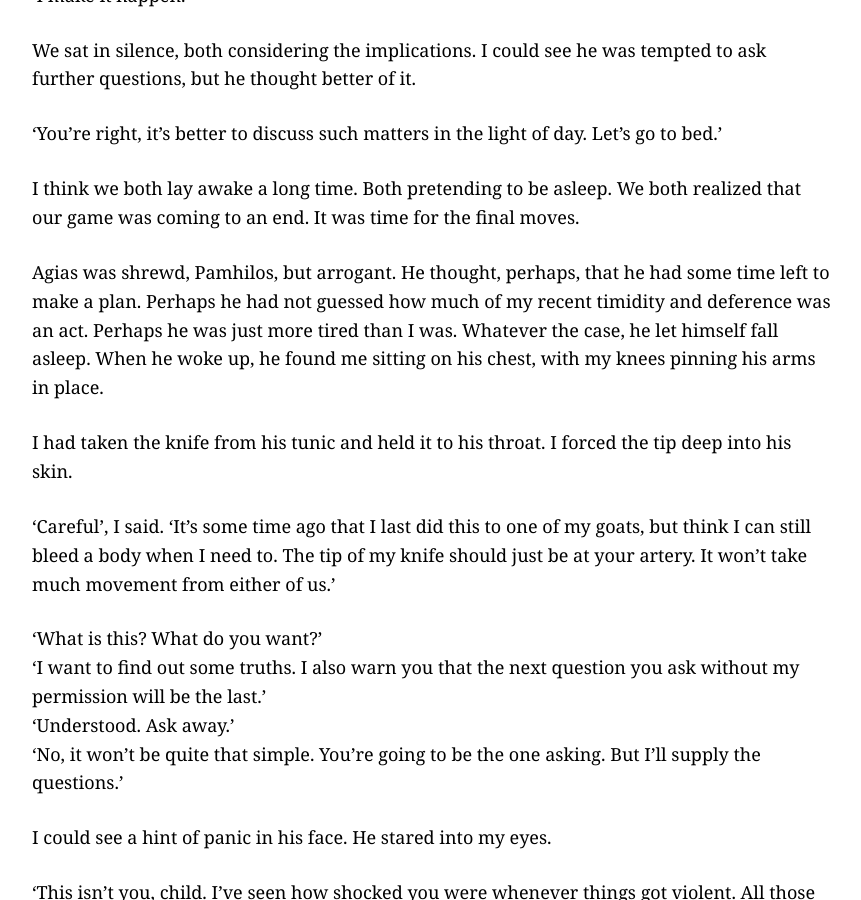
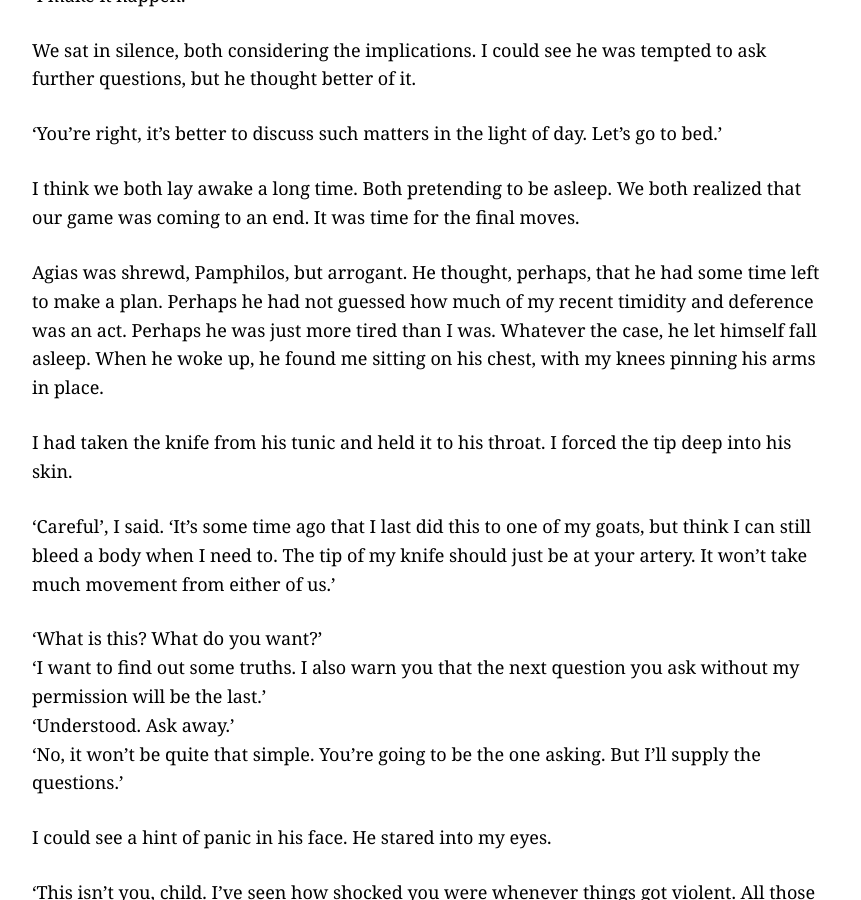
Before and after one commit to pbloem/profane-tmesis, a Jekyll site: the page built from a-veil-of-brightness.md, in a window 1280 px wide and 900 px high, scrolled down 20596 px. Shown: the whole window, without its empty margins (208-1069 px from the left). Built offline with Jekyll 4.4.1, drawn with Linux system fonts in a browser that asks for light colours; our own code applies the rules of GitHub Pages for plain Markdown files; some of the changed text lies outside the part shown.

Commit message:
Update a-veil-of-brightness.md

```diff
--- a/a-veil-of-brightness.md
+++ b/a-veil-of-brightness.md
@@ -167,7 +167,7 @@
 
 It took me a long time to recall the details of my life long ago. "If you had been found out in our village, the judgement would most likely have fallen to me. I don't expect I would have shown you much mercy then."
 
-"So you are changed. Is it your grief that has changed you, Pamhpilos? Or is it travel, exposure to so many different people? Perhaps it is simply time? A kind of empathy, that comes with age?"
+"So you are changed. Is it your grief that has changed you, Pamphilos? Or is it travel, exposure to so many different people? Perhaps it is simply time? A kind of empathy, that comes with age?"
 
 "It is difficult to explain. I suppose simply that once your head, in fact your whole body, becomes filled with one subject, one purpose, everything else becomes trivial. I cannot understand anymore how other people care so much about so many different things."
 
@@ -403,7 +403,7 @@
 
 I think we both lay awake a long time. Both pretending to be asleep. We both realized that our game was coming to an end. It was time for the final moves.
 
-Agias was shrewd, Pamhilos, but arrogant. He thought, perhaps, that he had some time left to make a plan. Perhaps he had not guessed how much of my recent timidity and deference was an act. Perhaps he was just more tired than I was. Whatever the case, he let himself fall asleep. When he woke up, he found me sitting on his chest, with my knees pinning his arms in place.
+Agias was shrewd, Pamphilos, but arrogant. He thought, perhaps, that he had some time left to make a plan. Perhaps he had not guessed how much of my recent timidity and deference was an act. Perhaps he was just more tired than I was. Whatever the case, he let himself fall asleep. When he woke up, he found me sitting on his chest, with my knees pinning his arms in place.
 
 I had taken the knife from his tunic and held it to his throat. I forced the tip deep into his skin.
 
```
